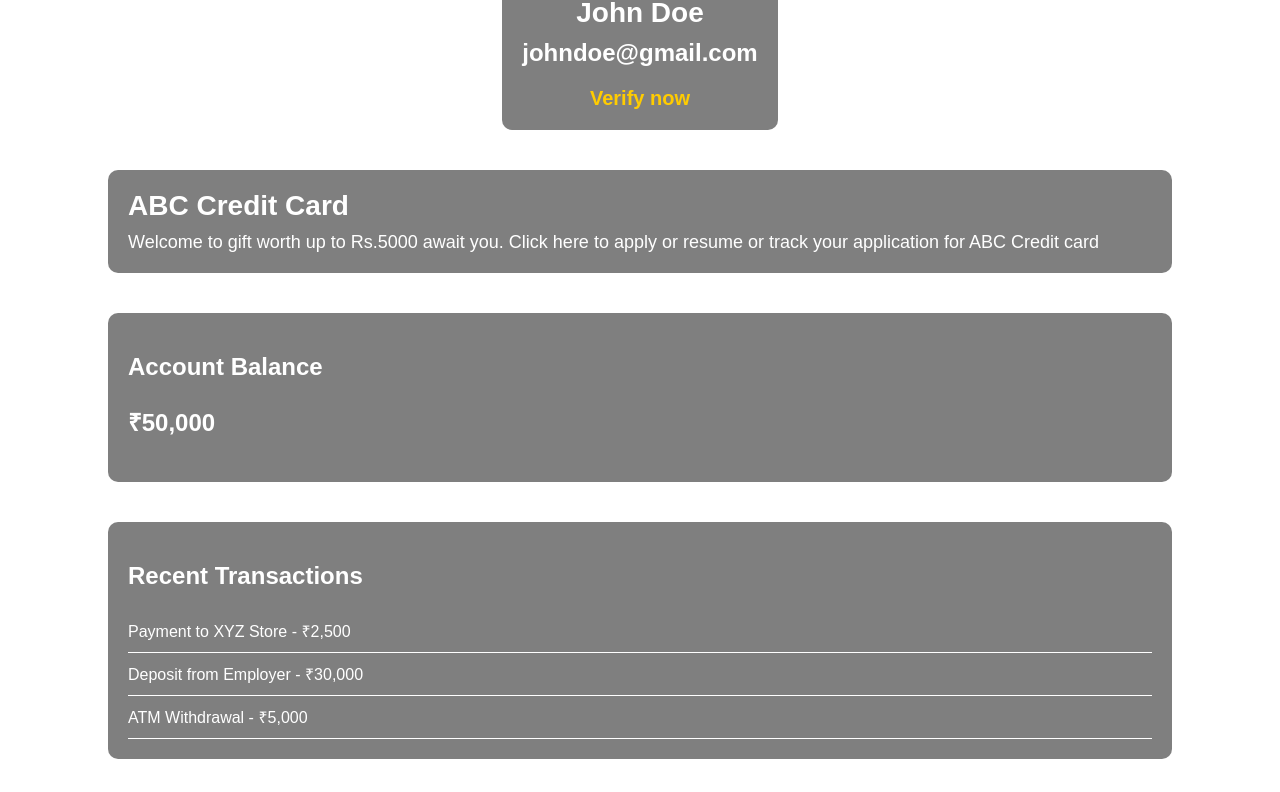
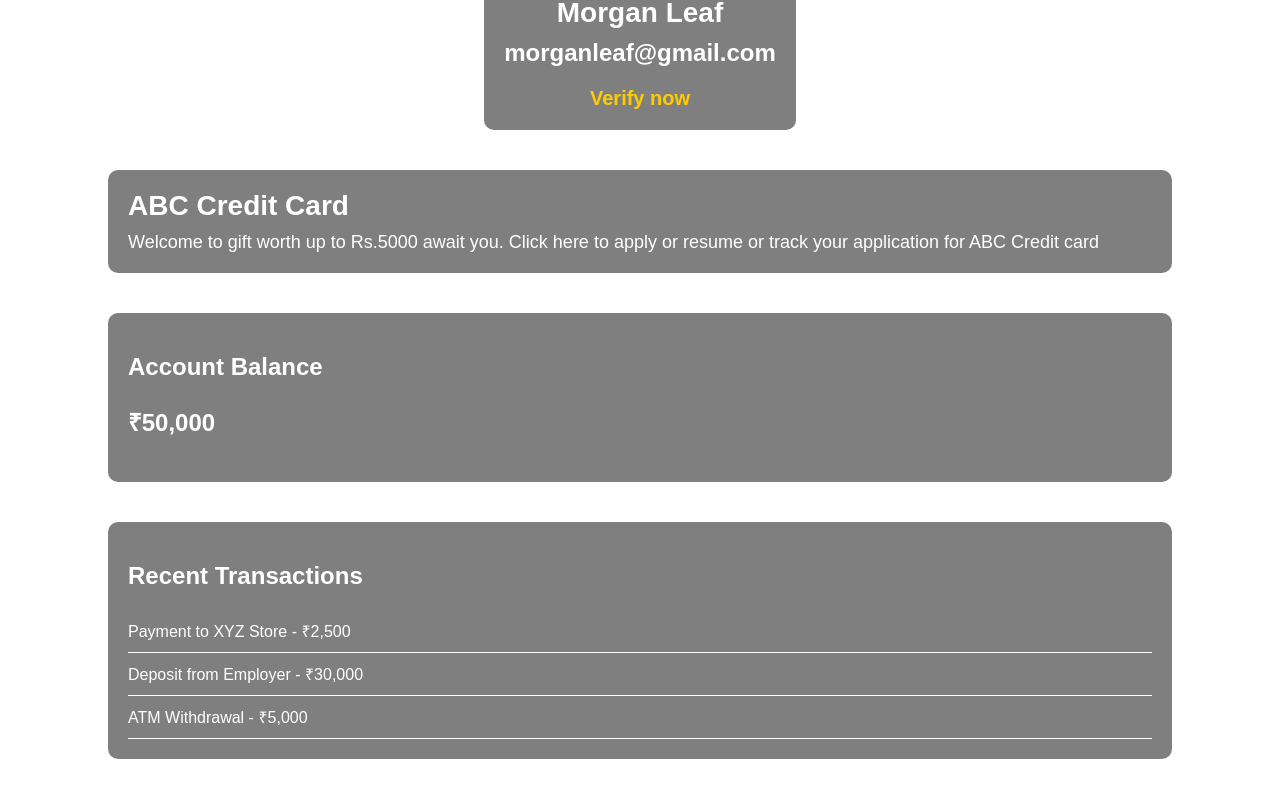
Before and after one commit to balajis732005/Sustainable_Mobility_Tracker, a plain HTML site: page index.html in a window 1280 px wide. Shown: the part 147-939 px from the top of the page. Drawn offline with Linux system fonts and the light colour scheme.

Commit message:
Updated_name

```diff
--- a/index.css
+++ b/index.css
@@ -86,7 +86,6 @@ nav {
 #sustainableContainer {
     display: none;
     margin-top: 10px;
-    text-align: right;
     padding-right: 10px;
 }
 
--- a/index.html
+++ b/index.html
@@ -20,8 +20,8 @@
 
     <div class="head">
         <h1 class="welcome">Welcome</h1>
-        <h2 class="name">John Doe</h2>
-        <h3 class="email">johndoe@gmail.com</h3>
+        <h2 class="name">Morgan Leaf</h2>
+        <h3 class="email">morganleaf@gmail.com</h3>
         <h4 class="verify">Verify now</h4>
     </div>
 
```
Also changed, not shown: src/transport.html (+1 -1 lines).
